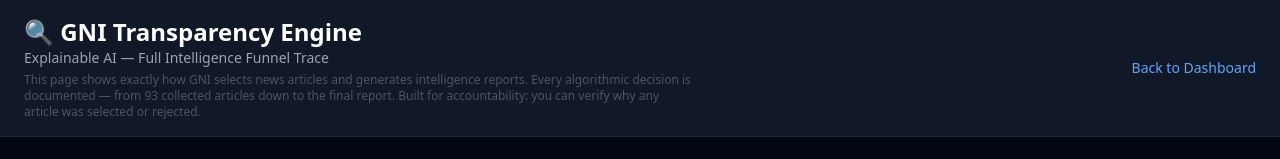
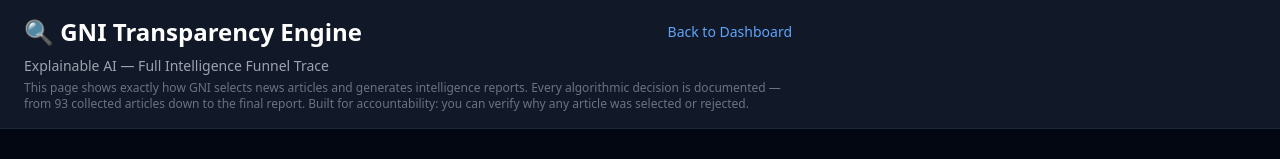
Before and after one commit to jamesmaverickandhdcs/gni, a Next.js app: page /transparency in a window 1280 px wide. Shown: the top 159 px of the page. Built offline with nearby package versions, Linux system fonts and the light colour scheme; no server answers; the database is empty.

Commit message:
Day 7: Transparency page — add introduction text

```diff
--- a/src/app/transparency/page.tsx
+++ b/src/app/transparency/page.tsx
@@ -98,18 +98,20 @@
 
       <header className="border-b border-gray-800 bg-gray-900">
         <div className="max-w-7xl mx-auto px-6 py-4 flex items-center justify-between">
-          <div className="flex-1">
-            <h1 className="text-2xl font-bold text-white">🔍 GNI Transparency Engine</h1>
-            <p className="text-sm text-gray-400">Explainable AI — Full Intelligence Funnel Trace</p>
-            <p className="text-xs text-gray-600 mt-1 max-w-2xl">
+          <div>
+            <div className="flex items-center justify-between mb-2">
+              <h1 className="text-2xl font-bold text-white">🔍 GNI Transparency Engine</h1>
+              <a href="/" className="text-sm text-blue-400 hover:text-blue-300">
+                Back to Dashboard
+              </a>
+            </div>
+            <p className="text-sm text-gray-400 mb-1">Explainable AI — Full Intelligence Funnel Trace</p>
+            <p className="text-xs text-gray-500 max-w-3xl">
               This page shows exactly how GNI selects news articles and generates intelligence reports.
               Every algorithmic decision is documented — from 93 collected articles down to the final report.
               Built for accountability: you can verify why any article was selected or rejected.
             </p>
           </div>
-          <a href="/" className="text-sm text-blue-400 hover:text-blue-300 shrink-0">
-            Back to Dashboard
-          </a>
         </div>
       </header>
 
```
